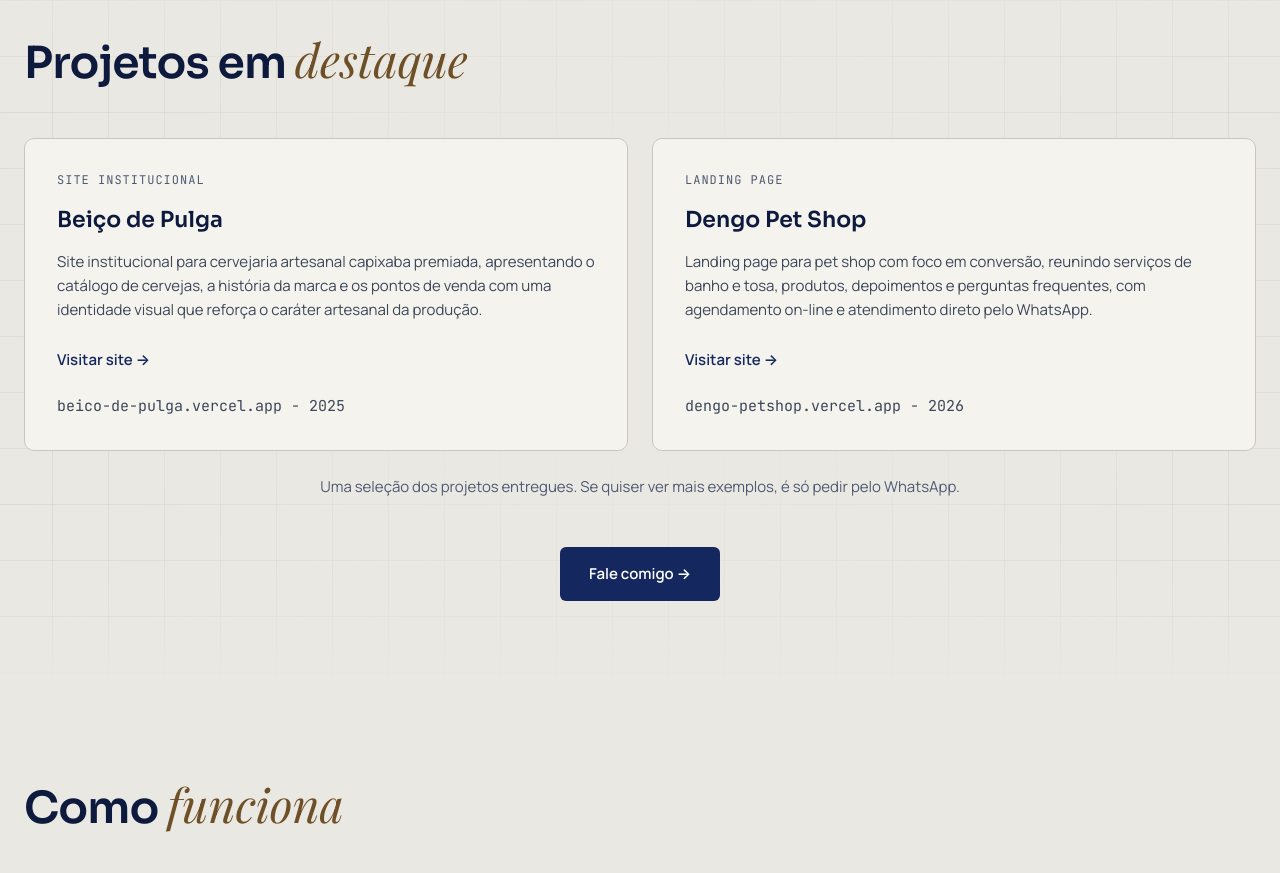
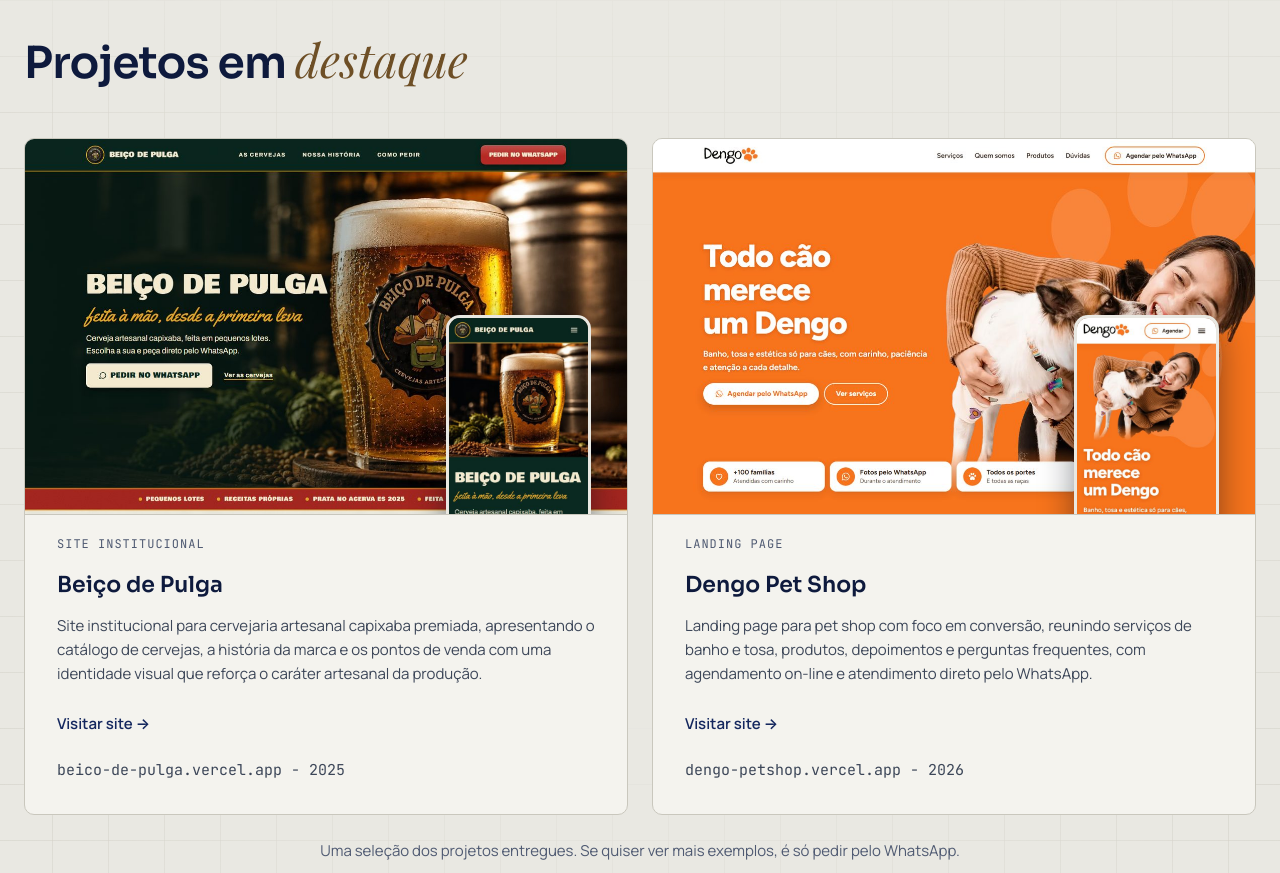
Before and after one commit to stingneldev/portfoliodev, a plain HTML site: page index.html in a window 1280 px wide. Shown: the part 2260-3133 px from the top of the page. Drawn offline with Linux system fonts and the light colour scheme.

Commit message:
projetos

```diff
--- a/index.html
+++ b/index.html
@@ -719,11 +719,47 @@
     border:1px solid var(--line);
     border-radius:var(--radius-card);
     padding:32px;
+    overflow:hidden;
     display:flex;
     flex-direction:column;
     gap:12px;
     transition:border-color .2s ease, transform .2s ease;
   }
+  .project-media{
+    position:relative;
+    display:block;
+    aspect-ratio:16 / 10;
+    margin:-32px -32px 8px;
+    overflow:hidden;
+    background:var(--surface-2);
+    border-bottom:1px solid var(--line);
+  }
+  .project-shot{
+    display:block;
+    width:100%;
+    height:100%;
+    object-fit:cover;
+    object-position:top;
+    transition:transform .6s cubic-bezier(.16,1,.3,1);
+  }
+  .project-phone{
+    position:absolute;
+    right:6%;
+    bottom:-10%;
+    width:24%;
+    height:auto;
+    aspect-ratio:390 / 640;
+    object-fit:cover;
+    object-position:top;
+    border:3px solid var(--bg);
+    border-radius:14px 14px 0 0;
+    box-shadow:0 14px 34px rgba(2,8,20,0.45);
+    transition:transform .6s cubic-bezier(.16,1,.3,1);
+  }
+  .project-card:hover .project-shot,
+  .project-card:focus-within .project-shot{transform:scale(1.03);}
+  .project-card:hover .project-phone,
+  .project-card:focus-within .project-phone{transform:translateY(-6px);}
   .project-card:hover,
   .project-card:focus-within{
     border-color:var(--accent);
@@ -1231,6 +1267,10 @@
 
       <div class="projects-grid">
         <article class="project-card">
+          <a class="project-media" href="https://beico-de-pulga.vercel.app/" target="_blank" rel="noopener noreferrer" tabindex="-1" aria-hidden="true">
+            <img class="project-shot" src="assets/beico-de-pulga-desktop.jpg" width="1200" height="750" loading="lazy" decoding="async" alt="">
+            <img class="project-phone" src="assets/beico-de-pulga-mobile.jpg" width="390" height="844" loading="lazy" decoding="async" alt="">
+          </a>
           <p class="project-category">Site Institucional</p>
           <h3>Beiço de Pulga</h3>
           <p>Site institucional para cervejaria artesanal capixaba premiada, apresentando o catálogo de cervejas, a história da marca e os pontos de venda com uma identidade visual que reforça o caráter artesanal da produção.</p>
@@ -1239,6 +1279,10 @@
         </article>
 
         <article class="project-card">
+          <a class="project-media" href="https://dengo-petshop.vercel.app/" target="_blank" rel="noopener noreferrer" tabindex="-1" aria-hidden="true">
+            <img class="project-shot" src="assets/dengo-pet-shop-desktop.jpg" width="1200" height="750" loading="lazy" decoding="async" alt="">
+            <img class="project-phone" src="assets/dengo-pet-shop-mobile.jpg" width="390" height="844" loading="lazy" decoding="async" alt="">
+          </a>
           <p class="project-category">Landing Page</p>
           <h3>Dengo Pet Shop</h3>
           <p>Landing page para pet shop com foco em conversão, reunindo serviços de banho e tosa, produtos, depoimentos e perguntas frequentes, com agendamento on-line e atendimento direto pelo WhatsApp.</p>
```
Also changed, not shown: assets/beico-de-pulga-desktop.jpg (added), assets/beico-de-pulga-mobile.jpg (added), assets/dengo-pet-shop-desktop.jpg (added), assets/dengo-pet-shop-mobile.jpg (added).
